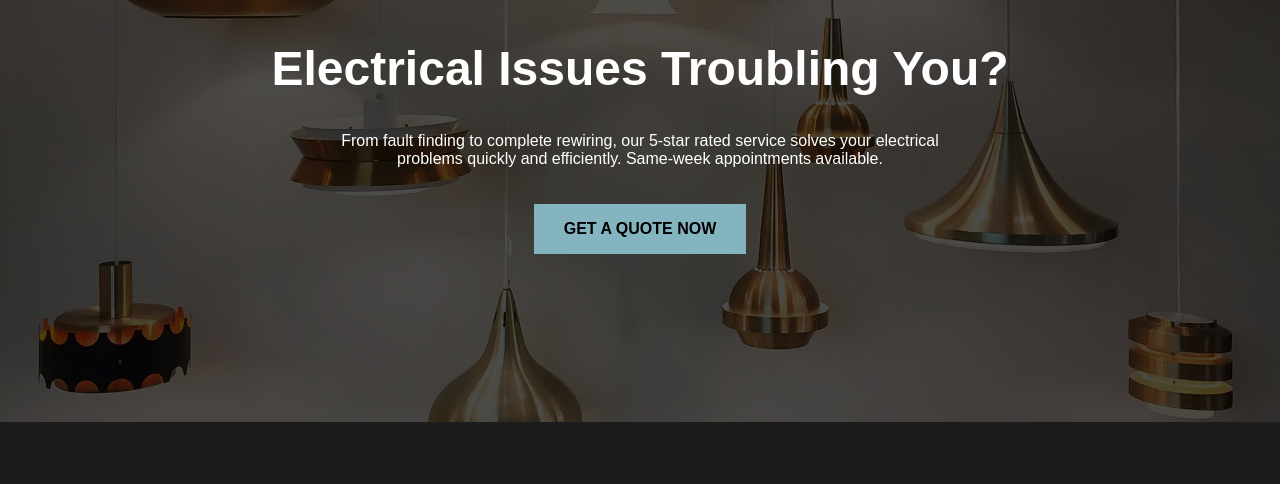
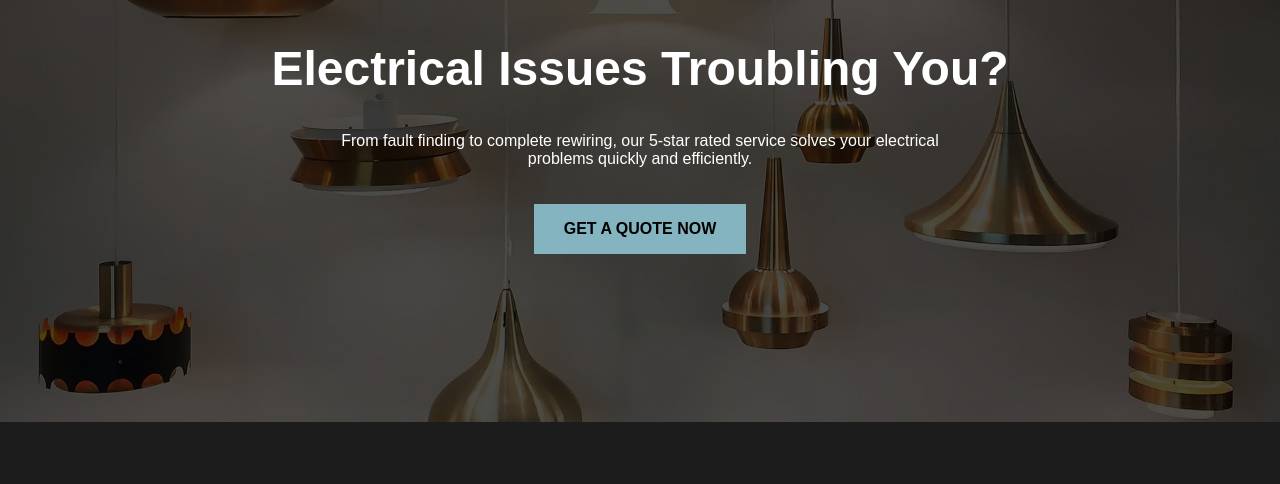
Before and after one commit to oscardudley/oval, an Eleventy site: page src/index.html in a window 1280 px wide. Shown: the part 3740-4224 px from the top of the page. Built offline with nearby package versions, Linux system fonts and the light colour scheme; Eleventy itself is replaced by a stand-in of ours; files that its build step writes are made by us from their sources; a web font is replaced by a local one.

Commit message:
Update cta.html

```diff
--- a/src/_includes/components/cta.html
+++ b/src/_includes/components/cta.html
@@ -8,7 +8,7 @@
             Electrical Issues Troubling You?
         </h2>
         <p>
-            From fault finding to complete rewiring, our 5-star rated service solves your electrical problems quickly and efficiently. Same-week appointments available.
+            From fault finding to complete rewiring, our 5-star rated service solves your electrical problems quickly and efficiently.
         </p>
         <a href="/contact" class="cs-button-solid">Get A Quote Now</a>
     </div>
```
